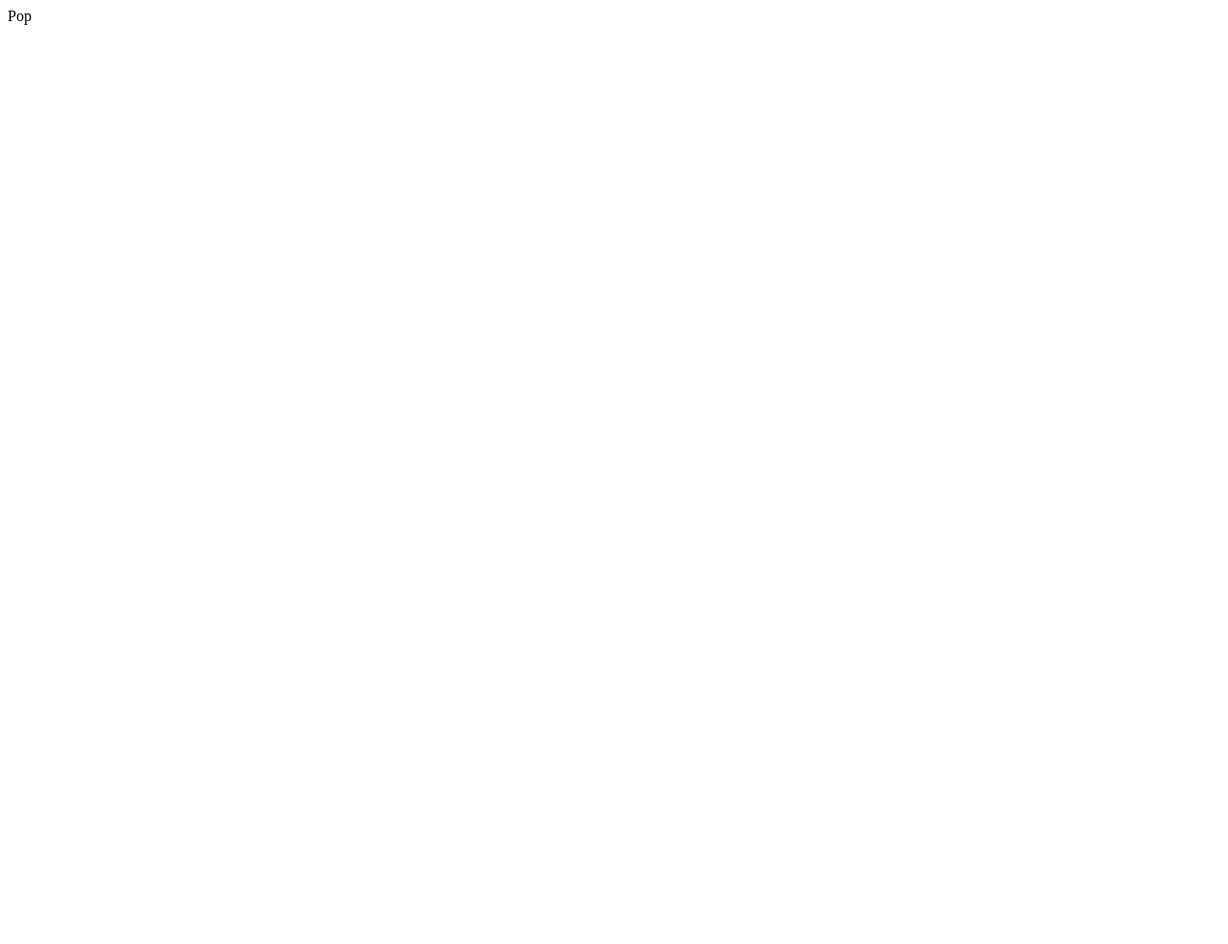
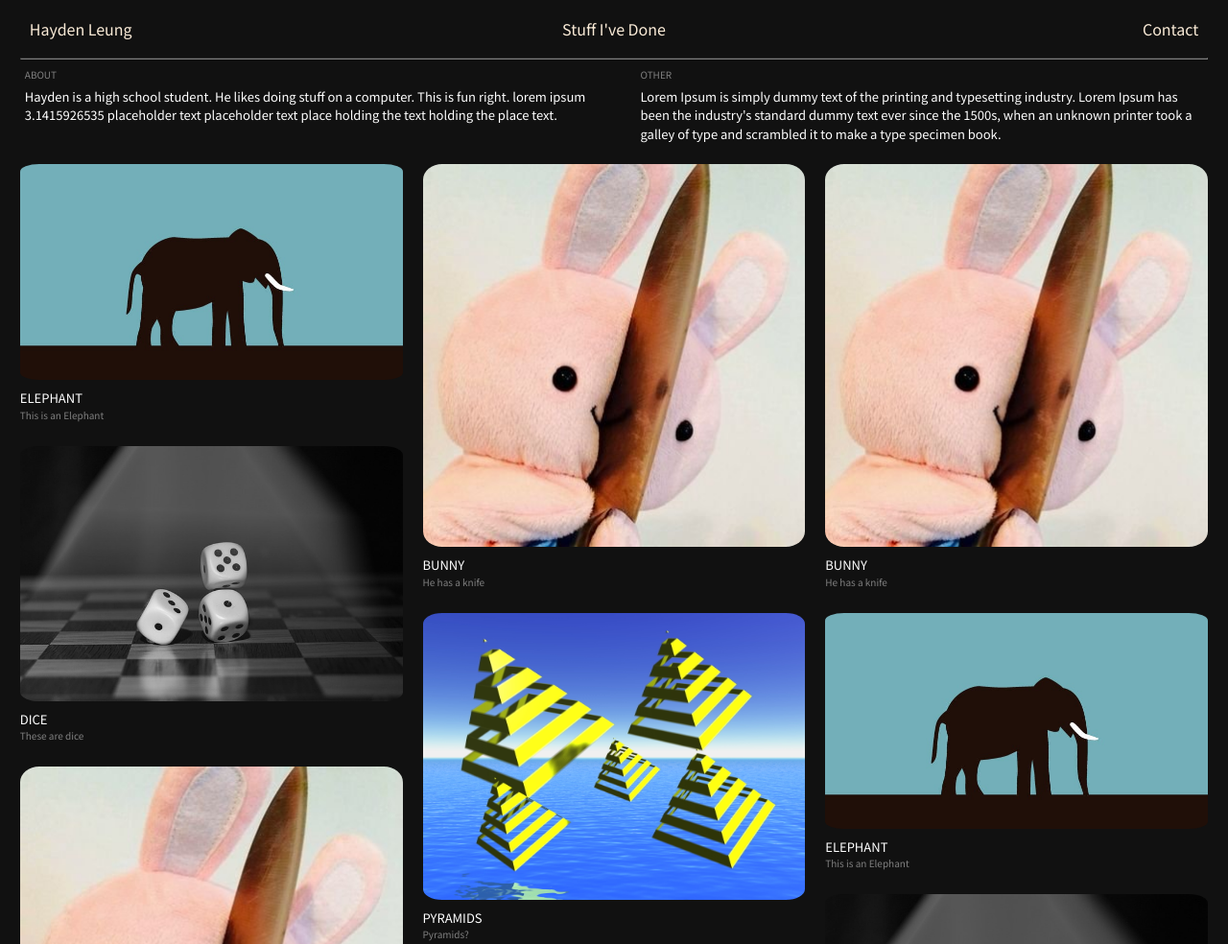
Before and after one commit to SilentzYo/portfolio, a website: page index.html in a window 1280 px wide. Shown: the top 984 px of the page at 96% size. Before the commit the page ends 800 px from the top, so only its background shows below. Drawn offline with Linux system fonts and the light colour scheme.

Commit message:
made website

```diff
--- a/index.html
+++ b/index.html
@@ -3,9 +3,123 @@
 <head>
     <meta charset="UTF-8">
     <meta name="viewport" content="width=device-width, initial-scale=1.0">
-    <title>Document</title>
+    <title>Hayden Leung</title>
+    <meta name="title" content="Hayden Leung - High School Student">
+    <meta name="description" content="Hayden Leung's personal website.">
+    <meta name="viewport" content="width=device-width, initial-scale=1.0">
+    <link rel="icon" href="favicon.ico">
+    <link rel="stylesheet" href="style.css">
 </head>
 <body>
-    <header>Pop</header>
+    <div id="__next">
+        <div class="header">
+            <div class="header-object header-first">Hayden Leung</div>
+            <div class="header-object header-middle">Stuff I've Done</div>
+            <div class="header-object header-last">Contact</div>
+        </div>
+        <hr>
+        <div class="body">
+            <div class="about">
+                <h1>ABOUT</h1>
+                <p class="body-text about-text">Hayden is a high school student. He likes doing stuff on a computer. This is fun right. lorem ipsum 3.1415926535 placeholder text placeholder text place holding the text holding the place text.</p>
+            </div>
+            <div class="other">
+                <h1>OTHER</h1>
+                <p class="body-text other-text">Lorem Ipsum is simply dummy text of the printing and typesetting industry. Lorem Ipsum has been the industry's standard dummy text ever since the 1500s, when an unknown printer took a galley of type and scrambled it to make a type specimen book.</p>
+            </div>
+        </div>
+        <hr class="invisible">
+        <div class="main">
+            <div class="column">
+                <!--Elephant-->
+                <a target class="project" href="https://www.youtube.com/">
+                    <div class="image">
+                        <img src="media/test.jpg" alt="test image">
+                    </div>
+                    <div class="title">
+                        <h1>Elephant</h1>
+                        <h2>This is an Elephant</h2>
+                    </div>
+                </a>
+                <!--Dice-->
+                <a target class="project">
+                    <div class="image">
+                        <img src="media/dice.jpg" alt="dice image">
+                    </div>
+                    <div class="title">
+                        <h1>Dice</h1>
+                        <h2>These are dice</h2>
+                    </div>
+                </a>
+                <!--Bunny-->
+                <a target class="project">
+                    <div class="image">
+                        <img src="media/bunnyknife.jpg" alt="bunny image">
+                    </div>
+                    <div class="title">
+                        <h1>Bunny</h1>
+                        <h2>He has a knife</h2>
+                    </div>
+                </a>
+            </div>
+
+            <div class="column">
+                <!--Bunny-->
+                <a target class="project">
+                    <div class="image">
+                        <img src="media/bunnyknife.jpg" alt="bunny image">
+                    </div>
+                    <div class="title">
+                        <h1>Bunny</h1>
+                        <h2>He has a knife</h2>
+                    </div>
+                </a>
+                <!--Pyramids-->
+                <a target class="project">
+                    <div class="image">
+                        <img src="media/pyramids.jpg" alt="pyramid">
+                    </div>
+                    <div class="title">
+                        <h1>Pyramids</h1>
+                        <h2>Pyramids?</h2>
+                    </div>
+                </a>
+            </div>
+
+            <div class="column">
+                <!--Bunny-->
+                <a target class="project">
+                    <div class="image">
+                        <img src="media/bunnyknife.jpg" alt="bunny image">
+                    </div>
+                    <div class="title">
+                        <h1>Bunny</h1>
+                        <h2>He has a knife</h2>
+                    </div>
+                </a>
+                <!--Elephant-->
+                <a target class="project" href="https://www.youtube.com/">
+                    <div class="image">
+                        <img src="media/test.jpg" alt="test image">
+                    </div>
+                    <div class="title">
+                        <h1>Elephant</h1>
+                        <h2>This is an Elephant</h2>
+                    </div>
+                </a>
+                <!--Dice-->
+                <a target class="project">
+                    <div class="image">
+                        <img src="media/dice.jpg" alt="dice image">
+                    </div>
+                    <div class="title">
+                        <h1>Dice</h1>
+                        <h2>These are dice</h2>
+                    </div>
+                </a>
+            </div>
+        </div>
+    </div>
+
 </body>
 </html>
--- /dev/null
+++ b/package.json
@@ -0,0 +1,5 @@
+{
+  "devDependencies": {
+    "vite": "^6.1.0"
+  }
+}
--- /dev/null
+++ b/style.css
@@ -0,0 +1,141 @@
+@import url('https://fonts.googleapis.com/css2?family=Noto+Sans+JP&display=swap');
+
+html {
+    background-color: #111111;
+    color: white;
+    font-optical-sizing: auto;
+    font-weight: 400;
+    font-style: normal;
+    line-height: 1.5;
+    font-family: "Noto Sans JP", serif;
+    padding-left: 1%;
+    padding-right: 1%;
+}
+
+/* HEADER */
+
+.header {
+    display: flex;
+}
+
+.header-first {
+    flex: 4;
+}
+
+.header-middle {
+    flex: 6;
+    text-align: center;
+}
+
+.header-last {
+    flex: 4;
+    text-align: right;
+}
+
+.header-object {
+    /* background-color: grey; */
+    color: antiquewhite;
+    margin: 0px;
+    padding: 10px;
+    width: 200px;
+}
+
+hr {
+    height: 0;
+    border-color: grey;
+    border-top-width: 1px;
+}
+
+/* BODY */
+
+.body {
+    padding-left: 5px;
+    display: flex;
+    gap: 50px;
+}
+
+.body > div > h1 {
+    color: grey;
+    font-weight: 500;
+    font-size: 10px;
+    margin: 0px;
+}
+
+.body-text {
+    color: white;
+    font-weight: 200;
+    font-size: 13px;
+    margin: 0px;
+    padding-top: 1%;
+}
+
+.about, .other {
+    flex: 1;
+}
+
+.invisible {
+    visibility: hidden;
+}
+
+/* MAIN */
+
+.main {
+    display: flex;
+    gap: 1.3rem;
+    flex-wrap: wrap;
+    position: relative;
+}
+
+.column {
+    display: flex;
+    flex-direction: column;
+    gap: 1.3rem;
+    flex: 5;
+    width: 100%;
+}
+
+.project {
+    flex-direction: column;
+    cursor: pointer;
+    gap: 1.3rem;
+    width: 100%;
+    opacity: 1;
+    display: inline-block;
+}
+
+/* TEXT */
+a {
+    text-decoration: none;
+}
+
+.title > h1,h2 {
+    margin: 0px;
+    text-decoration: none;
+    user-select: none;
+}
+
+.title > h1 {
+    color: white;
+    font-weight: 200;
+    font-size: 13px;
+    text-transform: uppercase;
+}
+
+.title > h2 {
+    color: grey;
+    font-weight: 500;
+    font-size: 10px;
+}
+
+img {
+    padding-top: 1%;
+    padding-bottom: 1%;
+    width: 100%;
+    height: 100%;
+    object-fit: fit;
+    border-radius: 5%;
+}
+
+img:hover {
+    opacity: 0.8;
+}
```
Also changed, not shown: media/bunnyknife.jpg (added), media/dice.jpg (added), media/pyramids.jpg (added), media/test.jpg (added), 1 other file.
